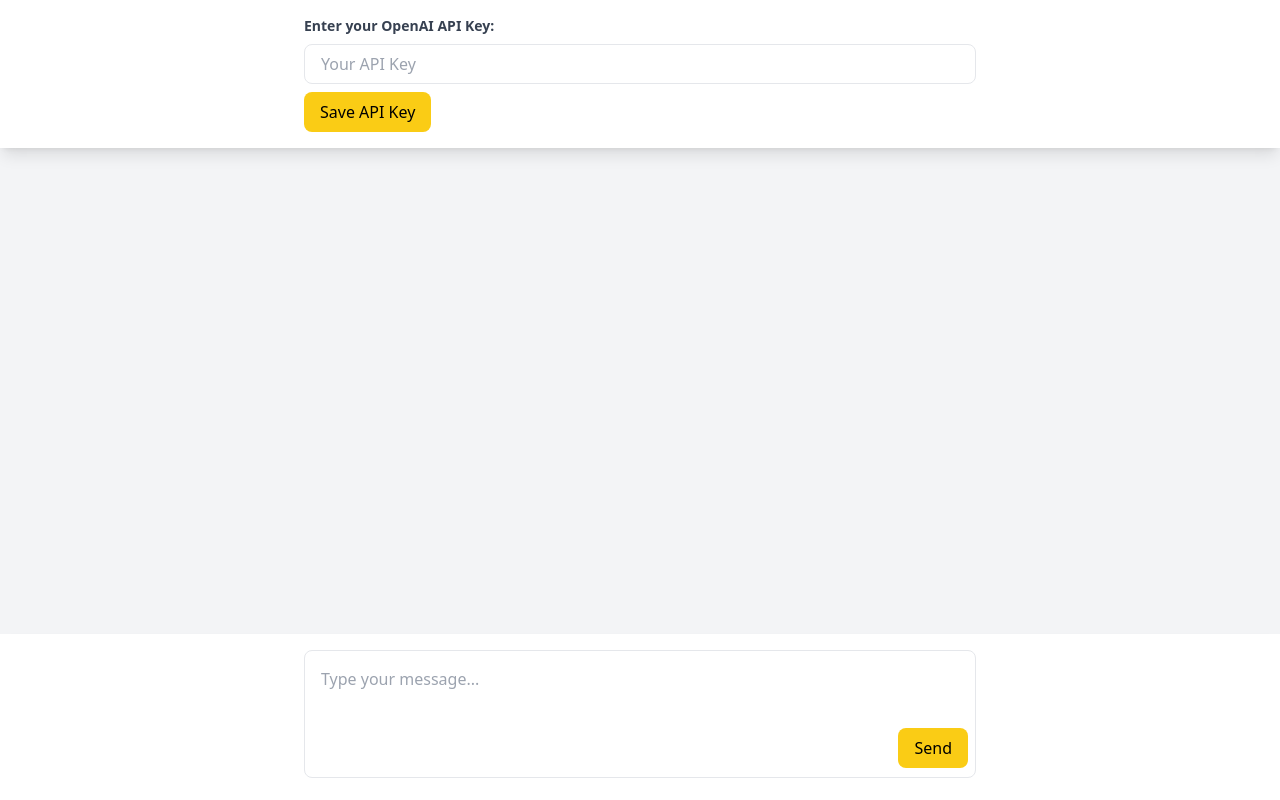
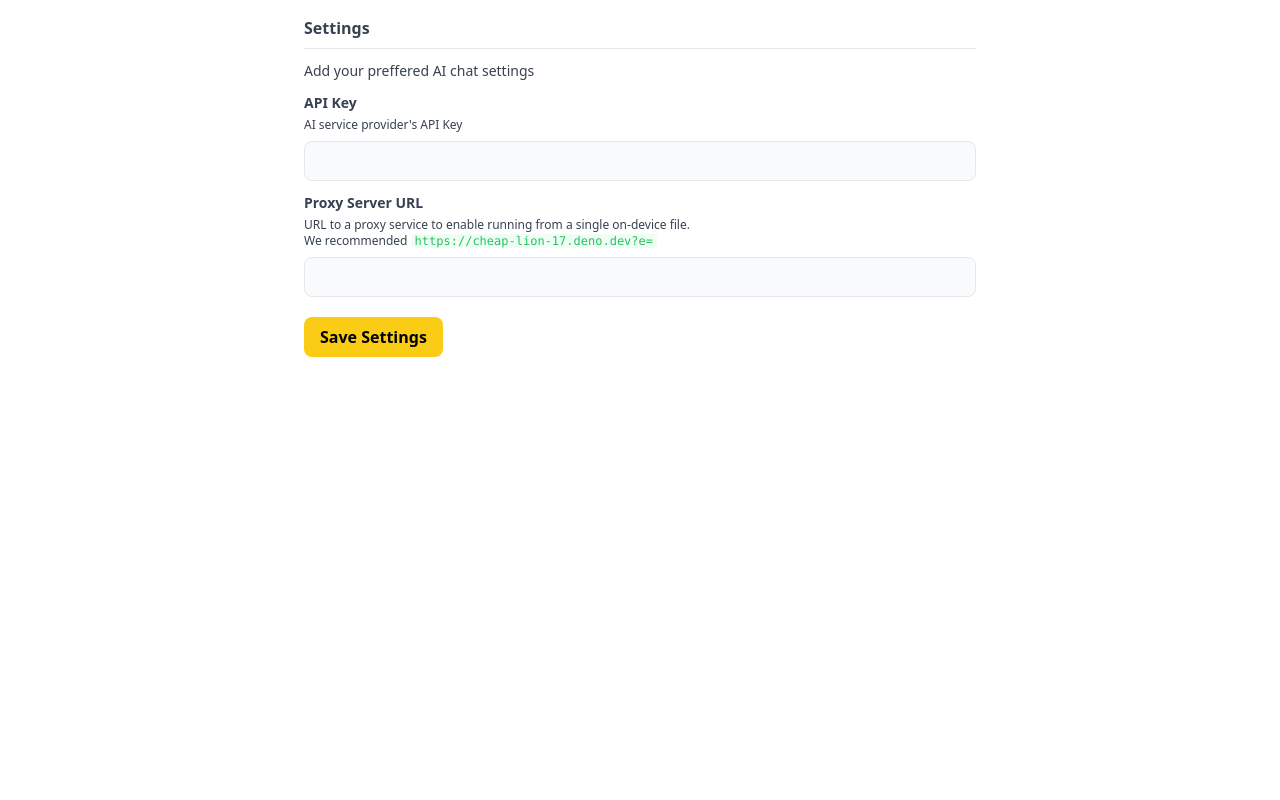
Before and after one commit to 0xkuz/chat, a plain HTML site: page index.html in a window 1280 px wide. Drawn offline with Linux system fonts and the light colour scheme.

Commit message:
feat: Implement settings modal, proxy support, and styling enhancements
- Enhanced settings modal with API/proxy into a modal settings interface
- Added proxy configuration options with URL input
- Implemented settings storage system with prefixed keys
- Updated API requests to route through selected proxy server
- Enhanced dark mode and chat input styling consistency

```diff
--- a/index.html
+++ b/index.html
@@ -5,21 +5,42 @@
     <meta charset="UTF-8">
     <meta name="viewport" content="width=device-width, initial-scale=1.0">
     <title>AI Chat</title>
-    <script src="./tailwindcss-3.4.14.js"></script>
+    <script id="tailwindcss" src="tailwindcss-3.4.14.js"></script>
 </head>
 
-<body class="bg-gray-100 h-screen flex flex-col">
-    <div id="apiKeyForm" class="bg-white p-4 shadow-lg relative mb-4 hidden">
-        <div class="relative max-w-2xl mx-auto w-full">
-            <label for="apiKeyInput" class="block text-gray-700 text-sm font-bold mb-2">Enter your OpenAI API Key:</label>
-            <input id="apiKeyInput" type="text" placeholder="Your API Key"
-                class="w-full h-10 p-4 border rounded-lg focus:outline-none focus:ring-2 focus:ring-yellow-400 resize-none mb-2">
-            <button id="saveApiKeyButton"
-                class="bg-yellow-400 text-black px-4 py-2 rounded-lg hover:bg-yellow-300 transition">
-                Save API Key
+<body class="bg-gray-100 dark:bg-gray-950 h-screen flex flex-col">
+    <form id="propertiesForm" class="hidden bg-white dark:bg-gray-900 text-gray-700 dark:text-gray-200 fixed inset-x-0 inset-y-0 p-4 shadow-lg z-10">
+        <div class="relative max-w-2xl mx-auto w-full space-y-3">
+          <h2 class="border-b pb-2 dark:border-gray-700 font-bold">Settings</h2>
+          <p class="text-sm font-thin">Add your preffered AI chat settings</p>
+          <label class="block">
+            <p class="block text-sm font-bold mb-2">API Key</p>
+            <p class="block text-xs mb-2 font-thin -mt-1">AI service provider's API Key</p>
+            <input name="api_key" type="text" required
+                class="bg-gray-50 dark:bg-gray-800 dark:border-gray-700 w-full h-10 p-4 border rounded-lg focus:outline-none focus:ring-2 focus:ring-yellow-400 resize-none" />
+          </label>
+          <label class="block relative">
+            <p class="block text-sm font-bold mb-2">Proxy Server URL</p>
+            <p class="block text-xs mb-2 font-thin -mt-1">
+              URL to a proxy service to enable running from a single on-device file.<br/>
+              We recommended
+              <code
+                class="text-green-500 dark:text-green-400 bg-green-50 dark:bg-green-950 px-1 rounded"
+                onclick="this.parentElement.nextElementSibling.value = this.textContent"
+              >https://cheap-lion-17.deno.dev?e=</code>
+            </p>
+            <input name="proxy" type="url" required
+                class="bg-gray-50 dark:bg-gray-800 dark:border-gray-700 w-full h-10 p-4 border rounded-lg focus:outline-none focus:ring-2 focus:ring-yellow-400 resize-none" />
+            <!-- <span class="r absolute border border-green-400 px-1 r right-3 rounded-sm text-green-400 text-xs top-10">recommended</span> -->
+          </label>
+          <div class="block">
+            <button
+                class="bg-yellow-400 dark:bg-yellow-500 text-black font-semibold px-4 py-2 rounded-lg focus:outline-none focus:ring-2 focus:ring-yellow-400 hover:bg-yellow-300 transition focus:bg-yellow-500/90 mt-2">
+                Save Settings
             </button>
+          </div>
         </div>
-    </div>
+    </form>
 
     <div class="flex-1 overflow-y-auto p-4 w-full">
         <div id="chatContainer" class="space-y-4 max-w-2xl mx-auto w-full">
@@ -39,34 +60,72 @@
         </div>
     </div>
 
-    <form id="chatForm" class="bg-white p-4 shadow-lg relative">
+    <form id="chatForm" class="p-4 shadow-lg relative">
+      <!-- #TODO: loop through /models appending response - ->
+      <label>
+        <p class="block text-gray-700 text-sm font-bold mb-2">Model Name</p>
+        <select name="model" type="text" required
+            class="w-full h-10 p-4 border rounded-lg focus:outline-none focus:ring-2 focus:ring-yellow-400 resize-none mb-2">
+            <option value="default">Default</option>
+        </select>
+      </label>
+      <!- -  -->
+
         <div class="relative max-w-2xl mx-auto w-full">
-            <textarea id="messageInput" placeholder="Type your message..."
-                class="w-full h-32 p-4 pb-14 border rounded-lg focus:outline-none focus:ring-2 focus:ring-yellow-400 resize-none"
+            <textarea id="messageInput" placeholder="What do you wanna do?"
+                class="bg-white dark:bg-gray-800 dark:border-gray-700 w-full h-32 p-4 pb-14 border rounded-lg focus:outline-none focus:ring-2 focus:ring-yellow-400 resize-none"
                 rows="4"></textarea>
             <button type="submit"
-                class="absolute bottom-2 right-2 bg-yellow-400 text-black px-4 py-2 rounded-lg hover:bg-yellow-300 transition mb-2">
-                Send
+              class="absolute bg-yellow-400 dark:bg-yellow-500 hover:bg-yellow-300 px-4 bottom-4 right-4 rounded-lg text-black transition">
+              <span class="sr-only">Send</span>
+              <i style="font: normal 32px/1 Georgia, serif; text-indent: -.45em;" class="block overflow-hidden w-3">&rbarr;</i>
+              <!-- <i style="font: normal 32px/1.1 Georgia, serif; text-indent: -.45em;" class="block overflow-hidden w-3">&rbarr;</i> -->
+            </button>
+            <button type="button" onclick="document.getElementById('propertiesForm').classList.remove('hidden')"
+              class="absolute bg-gray-100 dark:bg-gray-700 px-4 py-1 bottom-4 left-4 rounded-lg text-gray-500 dark:text-gray-400 font-semibold transition"
+              style="/* box-shadow: 0 0 8px #ddd8 inset */;"
+            >
+              Settings
             </button>
         </div>
     </form>
 
     <script>
-        (function() {
-        let apiKey;
+      (function() {
+        const storagePrefix = "0xkuz/chat/";
+        const settingsPrefix = `${storagePrefix}settings/`
+        const settings = { API_KEY: null, PROXY: null, MODEL: "default" };
 
         // Check if API key is saved in local storage
-        if (localStorage.getItem('openaiApiKey')) {
-            apiKey = localStorage.getItem('openaiApiKey');
-        } else {
-            document.getElementById('apiKeyForm').classList.remove('hidden');
+        for (const [property, value] of Object.entries(settings)) {
+          if (value) continue;
+
+          if (localStorage.getItem(`${settingsPrefix}${property}`)) {
+            settings[property] = localStorage.getItem(`${settingsPrefix}${property}`);
+          } else {
+            document.getElementById('propertiesForm').classList.remove('hidden');
+            break;
+          }
         }
 
         // Save API key to local storage and hide the form
-        document.getElementById('saveApiKeyButton').addEventListener('click', () => {
-            apiKey = document.getElementById('apiKeyInput').value.trim();
-            localStorage.setItem('openaiApiKey', apiKey);
-            document.getElementById('apiKeyForm').classList.add('hidden');
+        document.getElementById('propertiesForm').addEventListener('submit', function saveProperties(event) {
+          event.preventDefault();
+          const fd = new FormData(event.target);
+
+          console.log({fd});
+          // return fd;
+
+          settings.API_KEY = fd.get('api_key').trim();
+          settings.PROXY = fd.get('proxy').trim();
+
+          // localStorage.setItem(`${settingsPrefix}/API_KEY`, settings.API_KEY);
+          // localStorage.setItem(`${settingsPrefix}/PROXY`, settings.PROXY);
+
+          localStorage.setItem(`${settingsPrefix}API_KEY`, (settings.API_KEY = fd.get('api_key').trim()));
+          localStorage.setItem(`${settingsPrefix}PROXY`, (settings.PROXY = fd.get('proxy').trim()));
+
+          document.getElementById('propertiesForm').classList.add('hidden');
         });
 
         document.getElementById('chatForm').addEventListener('submit', async (e) => {
@@ -109,7 +168,7 @@
         }
 
         async function aiCall(query) {
-            if (!apiKey) {
+            if (!settings.API_KEY) {
                 throw new Error('API key is missing');
             }
 
@@ -121,16 +180,16 @@
             };
             // */
 
-            const response = await fetch('https://api.venice.ai/api/v1/chat/completions', {
+            const response = await fetch(settings.PROXY + 'https://api.venice.ai/api/v1/chat/completions', {
                 method: 'POST',
                 headers: {
                     'Content-Type': 'application/json',
-                    'Authorization': `Bearer ${apiKey}`
+                    'Authorization': `Bearer ${settings.API_KEY}`
                 },
                 body: JSON.stringify({
-                    "model": "qwen-2.5-coder-32b",
+                    "model": settings.MODEL,
                     "messages": [{role: "user", content: query}],
-                    "max_tokens": 150
+                    // "max_tokens": 150
                 })
             });
 
@@ -141,7 +200,7 @@
             const data = await response.json();
             return data.choices[0].message.content.trim();
         }
-        })();
+      })();
     </script>
 </body>
 
```
